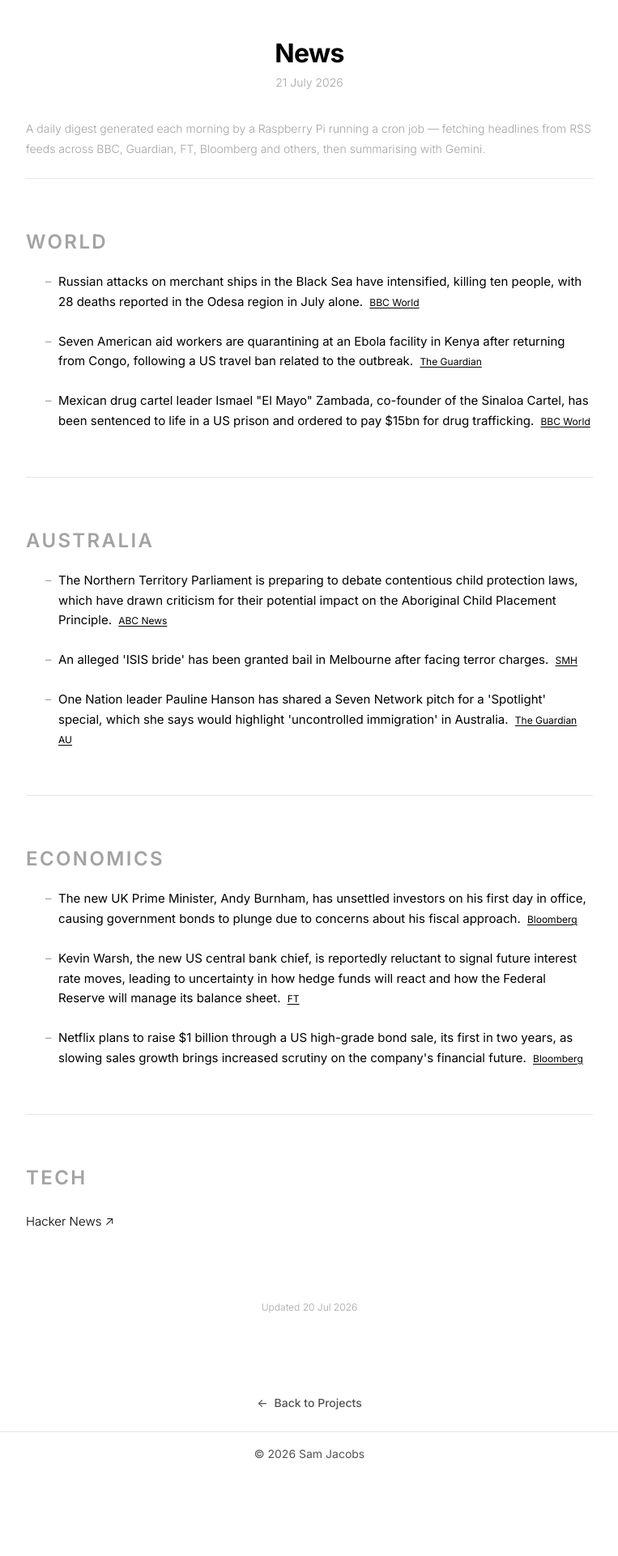
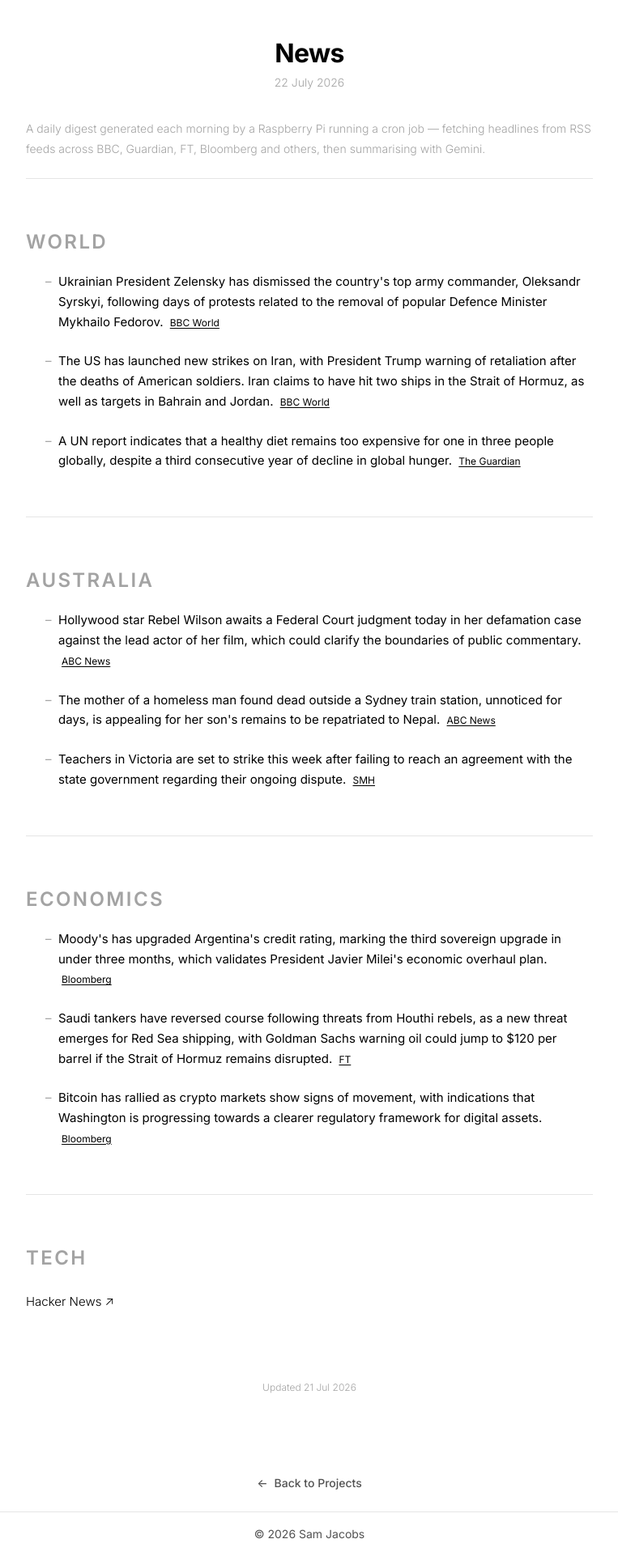
Before and after one commit to s-jac/s-jac.github.io, a Jekyll site: the page built from projects/news.html, in a window 1280 px wide. Shown: the whole page at 81% size, without its empty margins (258-1021 px from the left). Built offline with Jekyll 4.4.1, drawn with Linux system fonts in a browser that asks for light colours; before the commit the page ends 1823 px from its top, so only the background shows below that.

Commit message:
daily news update 22 July 2026

```diff
--- a/_data/news.json
+++ b/_data/news.json
@@ -1,24 +1,24 @@
 {
-  "date": "21 July 2026",
-  "generated_at": "2026-07-20T21:00:26.258183+00:00",
+  "date": "22 July 2026",
+  "generated_at": "2026-07-21T21:00:25.758055+00:00",
   "sections": [
     {
       "heading": "World",
       "bullets": [
         {
-          "text": "Russian attacks on merchant ships in the Black Sea have intensified, killing ten people, with 28 deaths reported in the Odesa region in July alone.",
+          "text": "Ukrainian President Zelensky has dismissed the country's top army commander, Oleksandr Syrskyi, following days of protests related to the removal of popular Defence Minister Mykhailo Fedorov.",
           "source": "BBC World",
           "url": "https://www.bbc.com/news/world"
         },
         {
-          "text": "Seven American aid workers are quarantining at an Ebola facility in Kenya after returning from Congo, following a US travel ban related to the outbreak.",
+          "text": "The US has launched new strikes on Iran, with President Trump warning of retaliation after the deaths of American soldiers. Iran claims to have hit two ships in the Strait of Hormuz, as well as targets in Bahrain and Jordan.",
+          "source": "BBC World",
+          "url": "https://www.bbc.com/news/world"
+        },
+        {
+          "text": "A UN report indicates that a healthy diet remains too expensive for one in three people globally, despite a third consecutive year of decline in global hunger.",
           "source": "The Guardian",
           "url": "https://www.theguardian.com"
-        },
-        {
-          "text": "Mexican drug cartel leader Ismael \"El Mayo\" Zambada, co-founder of the Sinaloa Cartel, has been sentenced to life in a US prison and ordered to pay $15bn for drug trafficking.",
-          "source": "BBC World",
-          "url": "https://www.bbc.com/news/world"
         }
       ]
     },
@@ -26,19 +26,19 @@
       "heading": "Australia",
       "bullets": [
         {
-          "text": "The Northern Territory Parliament is preparing to debate contentious child protection laws, which have drawn criticism for their potential impact on the Aboriginal Child Placement Principle.",
+          "text": "Hollywood star Rebel Wilson awaits a Federal Court judgment today in her defamation case against the lead actor of her film, which could clarify the boundaries of public commentary.",
           "source": "ABC News",
           "url": "https://www.abc.net.au/news"
         },
         {
-          "text": "An alleged 'ISIS bride' has been granted bail in Melbourne after facing terror charges.",
+          "text": "The mother of a homeless man found dead outside a Sydney train station, unnoticed for days, is appealing for her son's remains to be repatriated to Nepal.",
+          "source": "ABC News",
+          "url": "https://www.abc.net.au/news"
+        },
+        {
+          "text": "Teachers in Victoria are set to strike this week after failing to reach an agreement with the state government regarding their ongoing dispute.",
           "source": "SMH",
           "url": "https://www.smh.com.au"
-        },
-        {
-          "text": "One Nation leader Pauline Hanson has shared a Seven Network pitch for a 'Spotlight' special, which she says would highlight 'uncontrolled immigration' in Australia.",
-          "source": "The Guardian AU",
-          "url": "https://www.theguardian.com/au"
         }
       ]
     },
@@ -46,17 +46,17 @@
       "heading": "Economics",
       "bullets": [
         {
-          "text": "The new UK Prime Minister, Andy Burnham, has unsettled investors on his first day in office, causing government bonds to plunge due to concerns about his fiscal approach.",
+          "text": "Moody's has upgraded Argentina's credit rating, marking the third sovereign upgrade in under three months, which validates President Javier Milei's economic overhaul plan.",
           "source": "Bloomberg",
           "url": "https://www.bloomberg.com/markets"
         },
         {
-          "text": "Kevin Warsh, the new US central bank chief, is reportedly reluctant to signal future interest rate moves, leading to uncertainty in how hedge funds will react and how the Federal Reserve will manage its balance sheet.",
+          "text": "Saudi tankers have reversed course following threats from Houthi rebels, as a new threat emerges for Red Sea shipping, with Goldman Sachs warning oil could jump to $120 per barrel if the Strait of Hormuz remains disrupted.",
           "source": "FT",
           "url": "https://www.ft.com"
         },
         {
-          "text": "Netflix plans to raise $1 billion through a US high-grade bond sale, its first in two years, as slowing sales growth brings increased scrutiny on the company's financial future.",
+          "text": "Bitcoin has rallied as crypto markets show signs of movement, with indications that Washington is progressing towards a clearer regulatory framework for digital assets.",
           "source": "Bloomberg",
           "url": "https://www.bloomberg.com/markets"
         }
```
